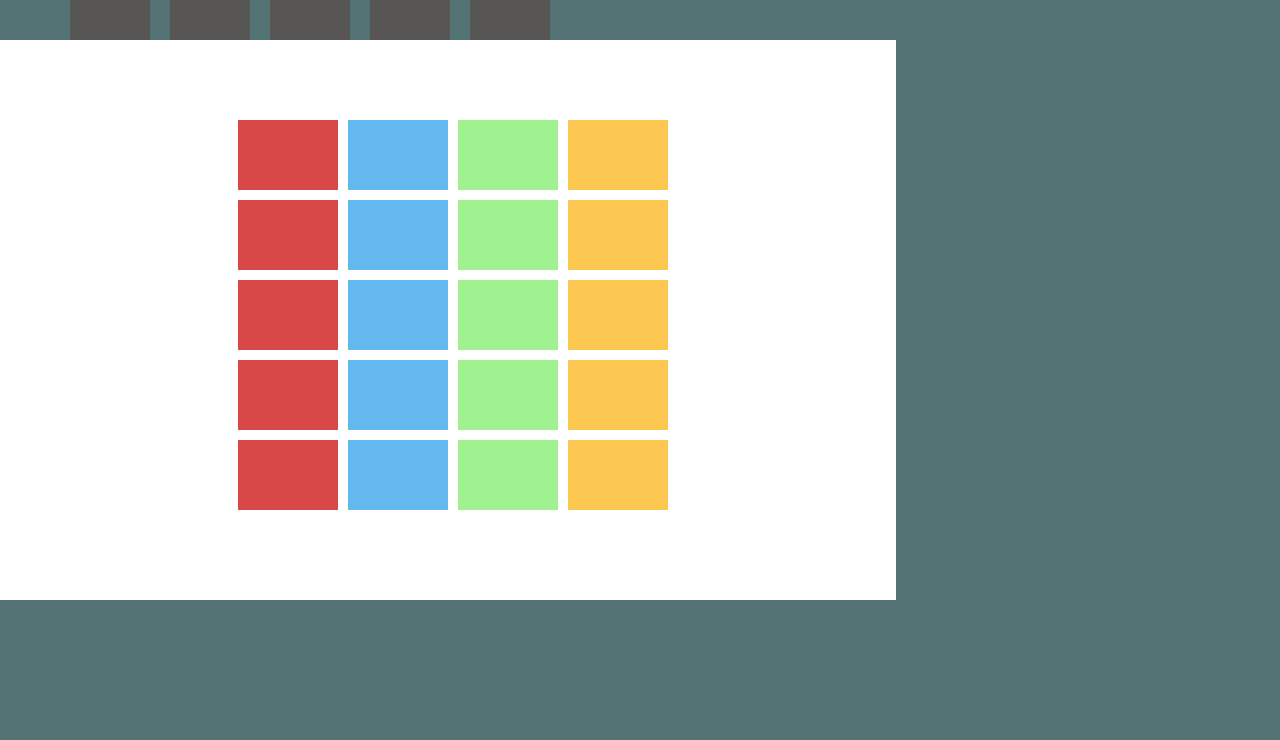
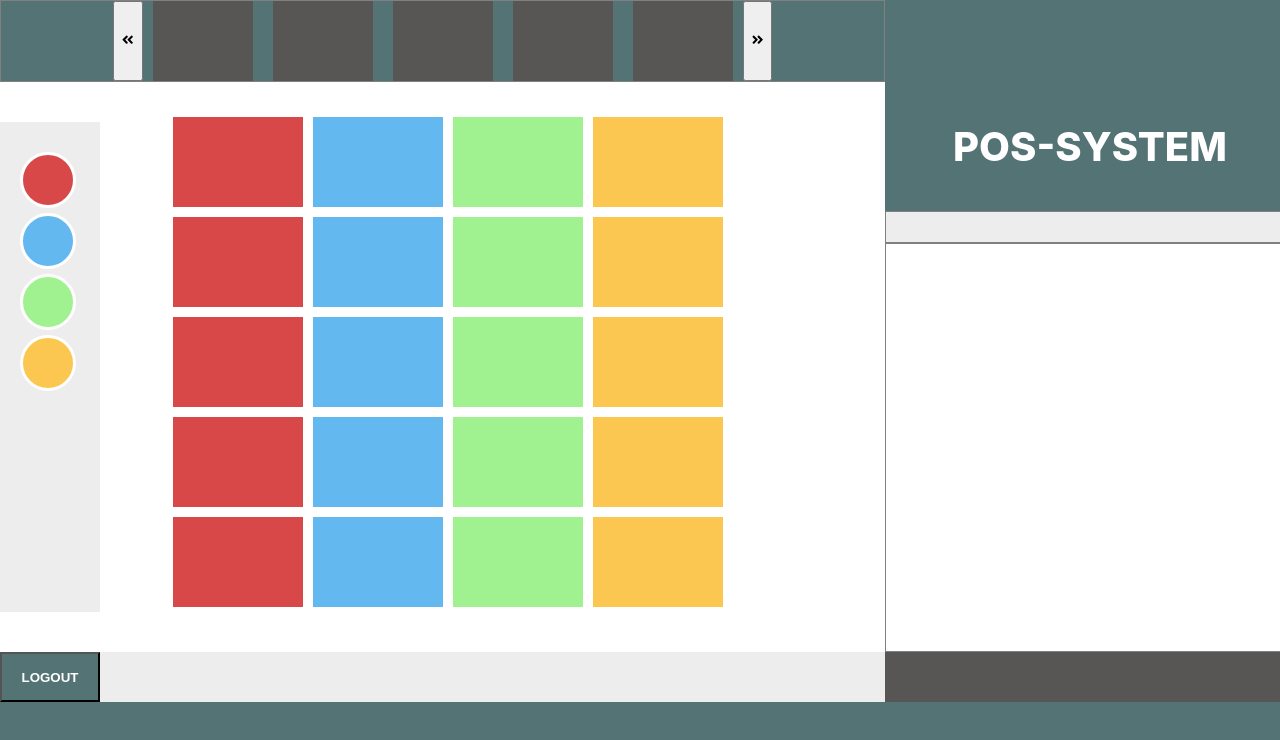
Before and after one commit to CurtBryan/nota-pos, a React (Create React App) app: page / in a window 1280 px wide. Shown: the top 740 px of the page. Built offline with nearby package versions, Linux system fonts and the light colour scheme; what redux-promise-middleware would draw is missing.

Commit message:
save changes

```diff
--- a/src/App.css
+++ b/src/App.css
@@ -1,3 +1,8 @@
+.App{
+  width: 100vw;
+  height: 100vh;
+}
+
 /* .App {
   text-align: center;
 }
--- a/src/Components/ServerView/ServerView.css
+++ b/src/Components/ServerView/ServerView.css
@@ -1,36 +1,96 @@
 
-.server-page{
+.server-page {
     background-color: #547374;
+    /* width: 800px;
+    height: 700px; */
     width: 100vw;
     height: 100vh;
-}
-
-/*TABLE DATA START*/
-.table-container{
-    display: flex;
-    flex-direction: row;
-    width: 50%;
-    margin-left: 50px;
 
 }
 
+
+/*TABLE DATA START*/
+.table-container {
+    display: flex;
+    flex-direction: row;
+    justify-content: center;
+    width: 69%;
+    border: 1px solid grey;
+}
+
 .table {
-    width: 80px;
-    height: 40px;
+    width: 100px;
+    height: 80px;
     background-color: #585555;
+    margin-left: 10px;
+    margin-right: 10px;
+    border: 1px solid #585555;
+}
+
+/*TABLE DATA END*/
+
+/*MENU SELECTION START*/
+.menu-selections {
+    width: 100px;
+    height: 490px;
+    background-color: #EDEDED;
+    margin-top: 40px;
+    position: absolute;
+    z-index: 5;
+}
+
+.circle-container {
+    margin-top: 30px;
     margin-left: 20px;
 }
-/*TABLE DATA END*/
+
+.circle {
+  height: 50px;
+  width: 50px;
+  background-color: #bbb;
+  margin-bottom: 5px;
+  border: 3px solid white;
+  border-radius: 50%;
+}
+
+.circle:nth-child(1) {
+    background-color: #D84848;
+}
+
+.circle:nth-child(2) {
+    background-color: #62B8EF;
+}
+
+.circle:nth-child(3) {
+    background-color: #A0F290;
+}
+
+.circle:nth-child(4) {
+    background-color: #FCC751;
+}
+
+
+/*MENU SELECTION END*/
+
+
+
+/*INFO SECTION START*/
+.info-section{
+    display: flex;
+    flex-direction: row;
+}
+/*INFO SECTION END*/
+
 
 
 /*MENU TABLE START*/
-.items-container{
+.items-container {
     display: flex;
     flex-direction: row;
     justify-content: center;
     background-color: white;
-    width: 70%;
-    height: 70%;
+    width: 885px;
+    height: 570px;
 }
 
 .menu-items {
@@ -40,9 +100,9 @@
     margin-left: 10px;
 }
 
-.box{
-    width: 100px;
-    height: 70px;
+.box {
+    width: 130px;
+    height: 90px;
     margin-bottom: 10px;
 }
 
@@ -65,3 +125,63 @@
 }
 
 /*MENU TABLE END*/
+
+
+
+/*TICKET START*/
+.tickets {
+    background-color: #547374;
+    width: 300px;
+    height: 450px;
+}
+
+.title {
+    background-color: #547374;
+    color: white;
+    font-weight: 800;
+    font-size: 40px;
+    margin-left: 30px;
+    text-align: center;
+    width: 350px;
+
+}
+
+.bar {
+    width: 395px;;
+    height: 30px;
+    background-color: #EDEDED;
+    border: 1px solid gray;
+}
+
+.ticket {
+    width: 395px;
+    height: 407px;;
+    background-color: white;
+    border: 1px solid grey;
+}
+
+.price-tag {
+    width: 395px;
+    height: 50px;
+    background-color: #585555;
+
+}
+/*TICKET END*/
+
+/*FOOTER START*/
+
+footer {
+ background-color: #EDEDED;
+ height: 50px;
+}
+
+.logout {
+width: 100px;
+height: 50px;
+font-weight: 800;
+background-color: #547374;
+color: white;
+}
+
+
+/*FOOTER END*/
--- a/src/Components/ServerView/ServerView.js
+++ b/src/Components/ServerView/ServerView.js
@@ -1,6 +1,7 @@
 import React, {Component} from 'react';
 import { setUser } from '../../ducks/userReducer';
 import { connect } from 'react-redux';
+import { FaAngleDoubleLeft, FaAngleDoubleRight } from "react-icons/fa";
 import './ServerView.css';
 
 
@@ -12,47 +13,76 @@ class ServerView extends Component {
         }
     }
 
+
+
     render(){
         return(
             <div className="server-page" >
                 <div className="table-container">
-                    <div className="table"></div>
-                    <div className="table"></div>
-                    <div className="table"></div>
-                    <div className="table"></div>
-                    <div className="table"></div>
+                    <button className="tableNavButtons">
+                     <FaAngleDoubleLeft />
+                    </button>
+                    <button className="table"></button>
+                    <button className="table"></button>
+                    <button className="table"></button>
+                    <button className="table"></button>
+                    <button className="table"></button>
+                    <button className="tableNavButtons">
+                     <FaAngleDoubleRight />
+                    </button>
                 </div>
+                <div className="menu-selections">
+                    <div className="circle-container">
+                        <div className="circle"></div>
+                        <div className="circle"></div>
+                        <div className="circle"></div>
+                        <div className="circle"></div>
+                    </div>
+                </div>
+                <div className="info-section">
                     <div className="items-container">
-                    <header className="menu-items">
+                        <section className="menu-items">
                             <div className="box item1"></div>
                             <div className="box item1"></div>
                             <div className="box item1"></div>
                             <div className="box item1"></div>
                             <div className="box item1"></div>
-                    </header>
-                    <header className="menu-items">
+                        </section>
+                        <section className="menu-items">
                             <div className="box item2"></div>
                             <div className="box item2"></div>
                             <div className="box item2"></div>
                             <div className="box item2"></div>
                             <div className="box item2"></div>
-                    </header>
-                    <header className="menu-items">
+                        </section>
+                        <section className="menu-items">
                             <div className="box item3"></div>
                             <div className="box item3"></div>
                             <div className="box item3"></div>
                             <div className="box item3"></div>
                             <div className="box item3"></div>
-                    </header>
-                    <header className="menu-items">
+                        </section>
+                        <section className="menu-items">
                             <div className="box item4"></div>
                             <div className="box item4"></div>
                             <div className="box item4"></div>
                             <div className="box item4"></div>
                             <div className="box item4"></div>
-                    </header>
+                        </section>
                     </div>
+                    <div className="tickets">
+                        <p className="title">POS-SYSTEM</p>
+                        <div className="bar"></div>
+                        <div className="ticket"></div>
+                        <div className="price-tag"></div>
                     </div>
+
+                </div>
+                <footer>
+                    <button className="logout"> LOGOUT </button>
+                </footer>
+            </div>
+
         )
     }
 }
```
Lines whose indentation alone changed are shown as unchanged.
